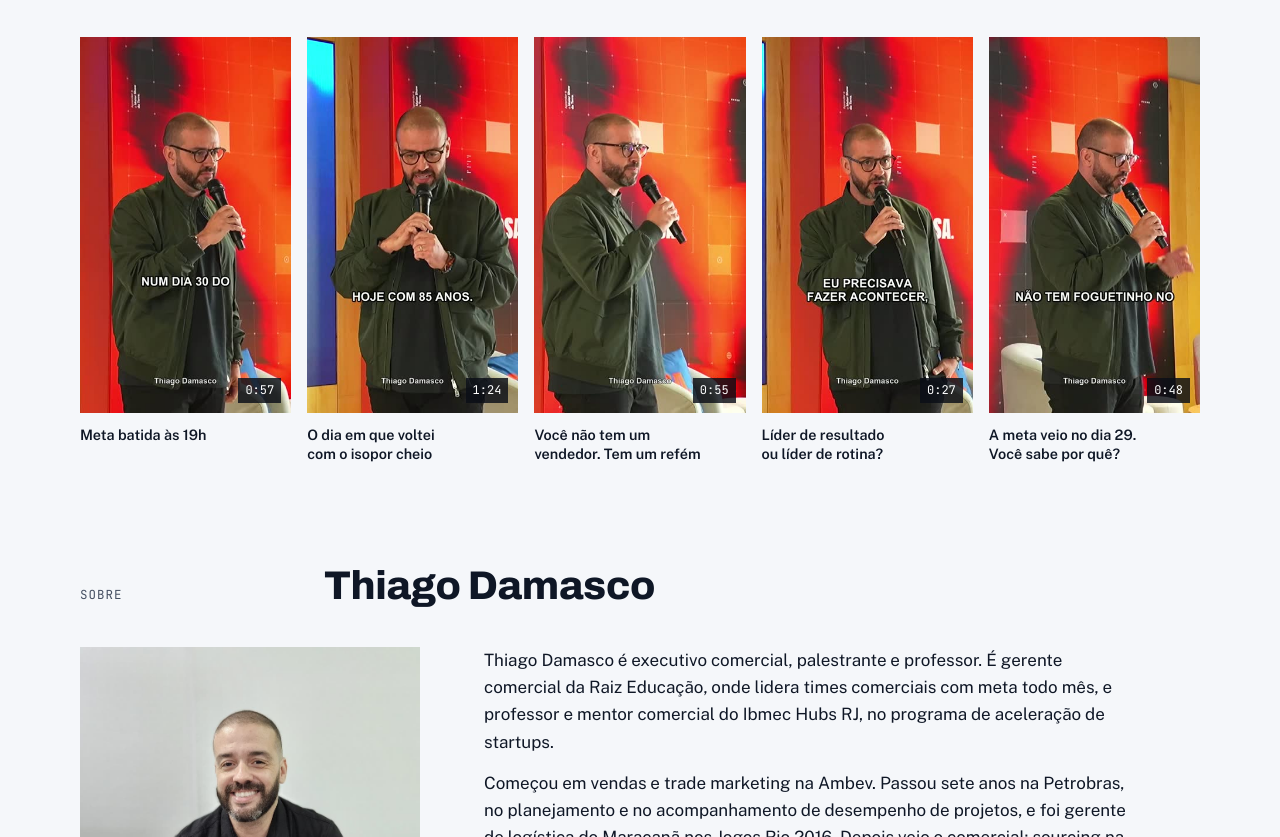
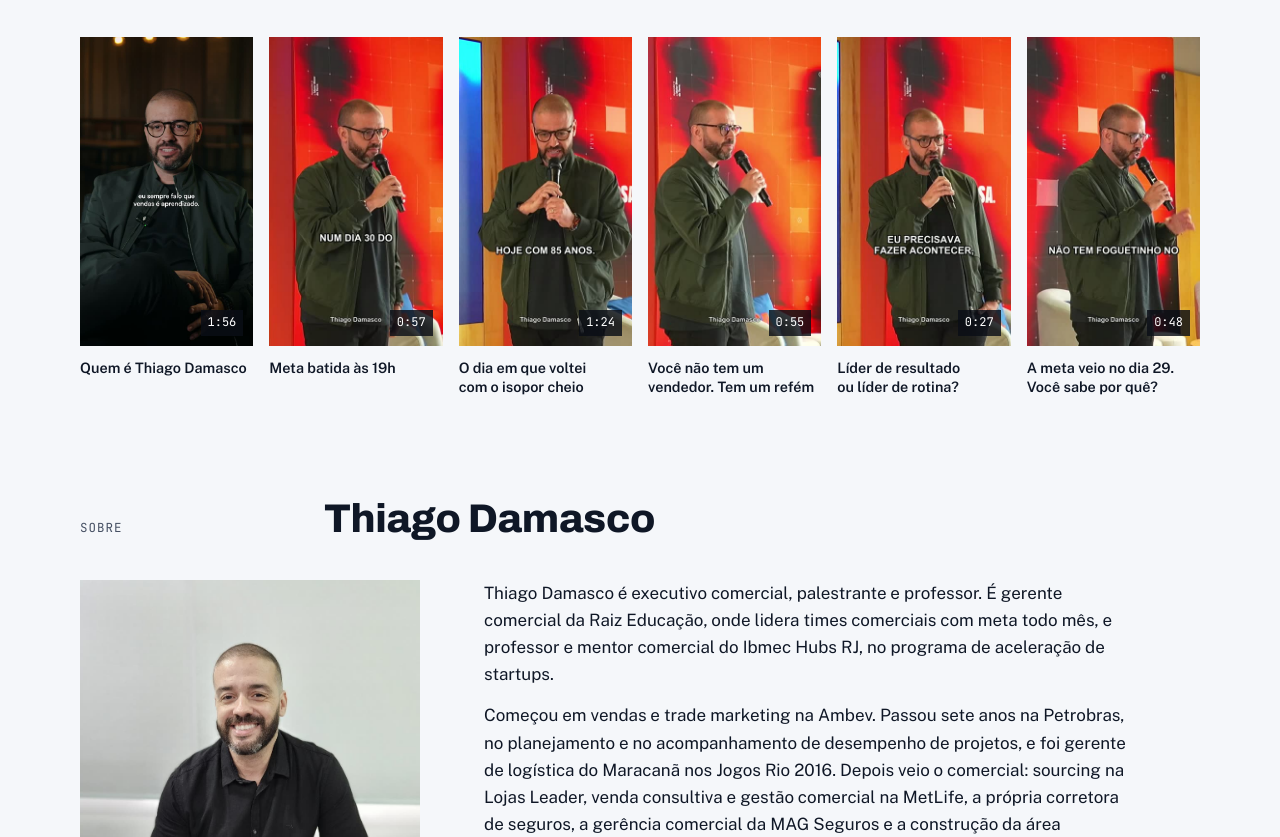
Before and after one commit to tlcdamasco-hue/thiagodamasco.com.br, a plain HTML site: page index.html in a window 1280 px wide. Shown: the part 4091-4928 px from the top of the page. Drawn offline with nearby package versions, Linux system fonts and the light colour scheme.

Commit message:
feat: adiciona vídeo de apresentação
Co-Authored-By: Claude Opus 5.5 <noreply@anthropic.com>

```diff
--- a/index.html
+++ b/index.html
@@ -147,10 +147,10 @@ section.block{padding-block:clamp(56px,8vw,104px)}
 .vcard h3{font-family:var(--f-body);font-weight:600;font-size:1.02rem;line-height:1.35;margin-top:12px;letter-spacing:0}
 .vcard p{font-size:.9rem;color:var(--ink-2);margin-top:4px}
 .side-videos{display:grid;gap:24px}
-.shorts{display:grid;grid-template-columns:repeat(5,minmax(0,1fr));gap:16px;margin-top:40px}
+.shorts{display:grid;grid-template-columns:repeat(6,minmax(0,1fr));gap:16px;margin-top:40px}
 .shorts .vcard img{aspect-ratio:9/16}
 .shorts .vcard h3{font-size:.9rem}
-@media (max-width:900px){.video-feature{grid-template-columns:1fr}.shorts{grid-template-columns:repeat(2,minmax(0,1fr))}}
+@media (max-width:900px){.video-feature{grid-template-columns:1fr}.shorts{grid-template-columns:repeat(3,minmax(0,1fr))}}
 
 /* sobre */
 .about{display:grid;grid-template-columns:340px 1fr;gap:clamp(24px,5vw,64px);align-items:start}
@@ -373,6 +373,7 @@ footer.foot nav{display:flex;gap:18px;flex-wrap:wrap}
         </div>
       </div>
       <div class="shorts">
+        <a class="vcard" href="https://youtube.com/shorts/F7A-plmiRD4" target="_blank" rel="noopener"><div class="thumb"><img src="img/v-apresentacao.jpg" alt="Thiago Damasco se apresenta" loading="lazy" width="540" height="960"><span class="dur">1:56</span></div><h3>Quem é Thiago Damasco</h3></a>
         <a class="vcard" href="https://youtube.com/shorts/TpUiybDecE0" target="_blank" rel="noopener"><div class="thumb"><img src="img/c-meta.jpg" alt="" loading="lazy" width="360" height="640"><span class="dur">0:57</span></div><h3>Meta batida às 19h</h3></a>
         <a class="vcard" href="https://youtube.com/shorts/O3Zf3Go84yc" target="_blank" rel="noopener"><div class="thumb"><img src="img/c-isopor.jpg" alt="" loading="lazy" width="360" height="640"><span class="dur">1:24</span></div><h3>O dia em que voltei com o isopor cheio</h3></a>
         <a class="vcard" href="https://youtube.com/shorts/gwBLtNR1Fyo" target="_blank" rel="noopener"><div class="thumb"><img src="img/c-refem.jpg" alt="" loading="lazy" width="360" height="640"><span class="dur">0:55</span></div><h3>Você não tem um vendedor. Tem um refém</h3></a>
```
